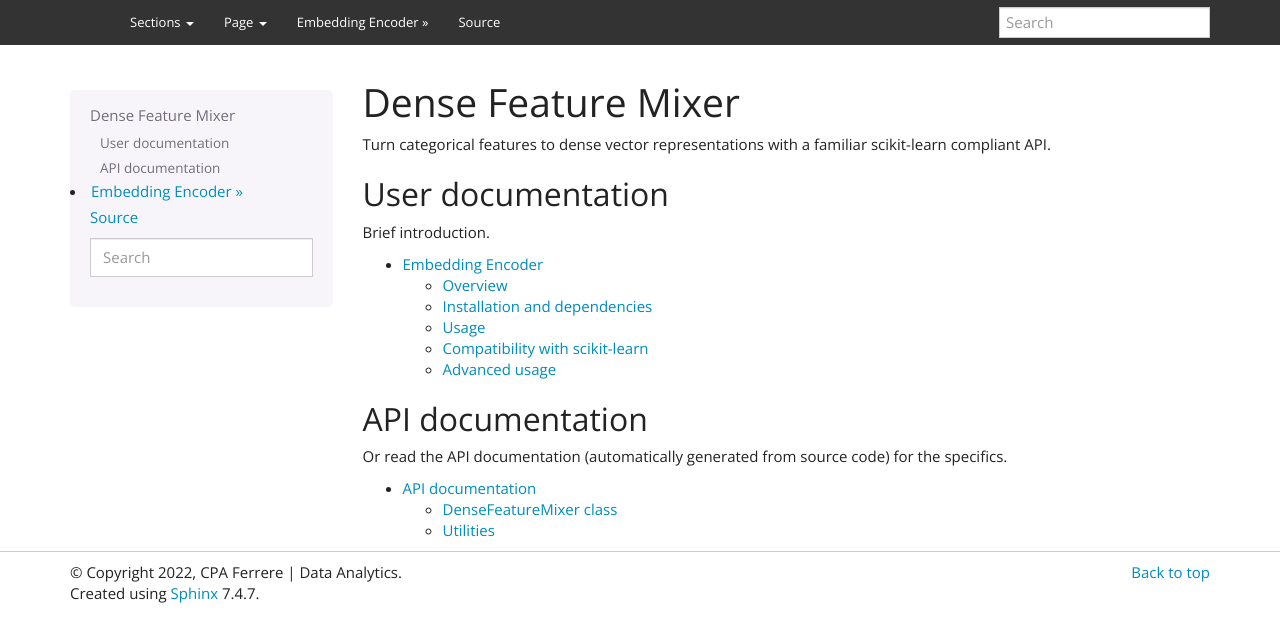
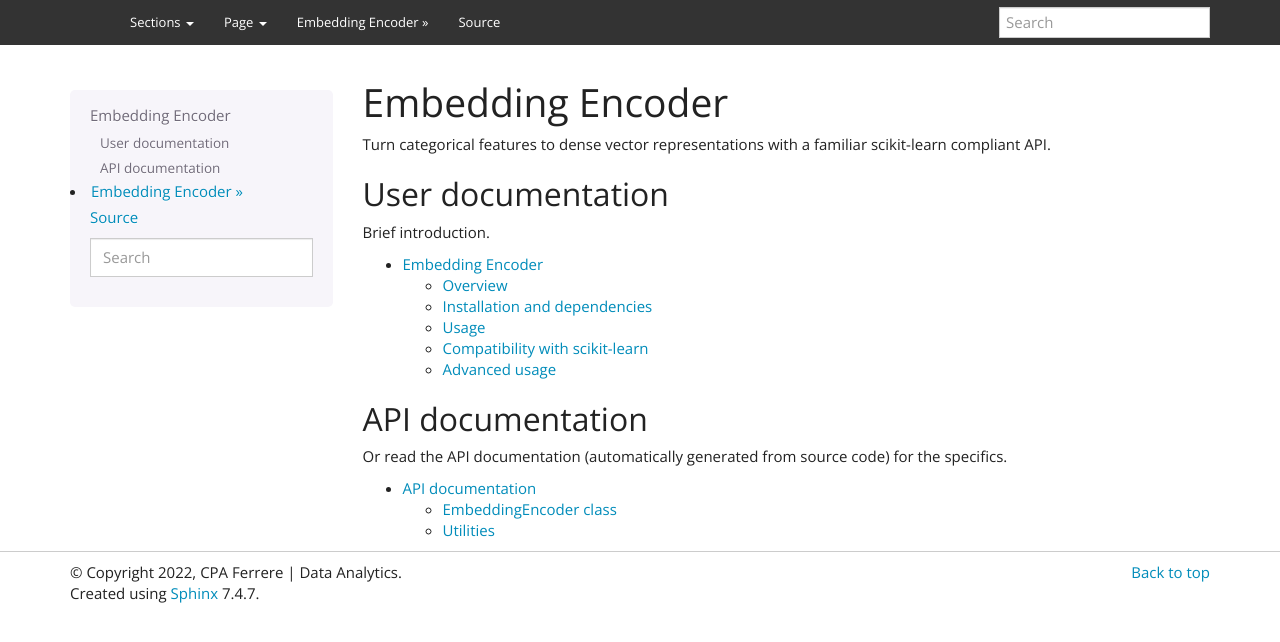
Before and after one commit to cpa-analytics/embedding-encoder, a Sphinx documentation site: the page built from docs/source/index.rst, in a window 1280 px wide. Shown: the top 642 px of the page. Built offline with Sphinx 7.4.7, drawn with Linux system fonts in a browser that asks for light colours; the version number is read from the project's files by our own code.

Commit message:
Add docs

```diff
--- a/docs/source/conf.py
+++ b/docs/source/conf.py
@@ -17,14 +17,14 @@ import sphinx_autodoc_typehints
 from shutil import copyfile
 
 sys.path.insert(0, os.path.abspath("../../"))
-from dense_feature_mixer._version import __version__
+from embedding_encoder._version import __version__
 
 copyfile("../../README.md", "README.md")
 
 
 # -- Project information -----------------------------------------------------
 
-project = 'Dense Feature Mixer'
+project = 'Embedding Encoder'
 copyright = '2022, CPA Ferrere | Data Analytics'
 author = 'CPA Ferrere | Data Analytics'
 
--- a/docs/source/index.rst
+++ b/docs/source/index.rst
@@ -1,9 +1,9 @@
-.. Dense Feature Mixer documentation master file, created by
+.. Embedding Encoder documentation master file, created by
    sphinx-quickstart on Sun Jan 23 23:58:34 2022.
    You can adapt this file completely to your liking, but it should at least
    contain the root `toctree` directive.
 
-Dense Feature Mixer
+Embedding Encoder
 ===================
 Turn categorical features to dense vector representations with a familiar scikit-learn compliant API.
 
```
Also changed, not shown: docs/source/api.rst (+4 -4 lines).
